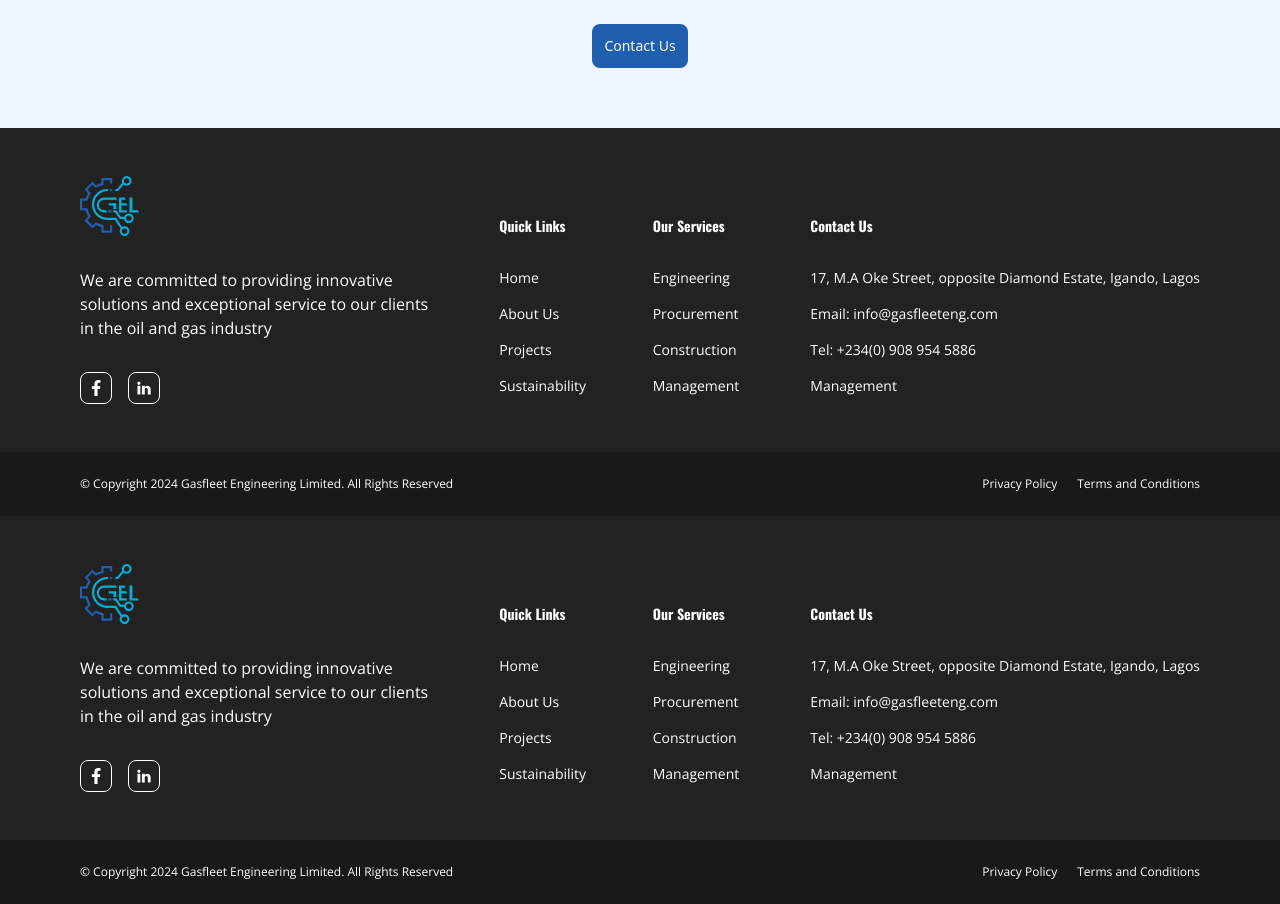
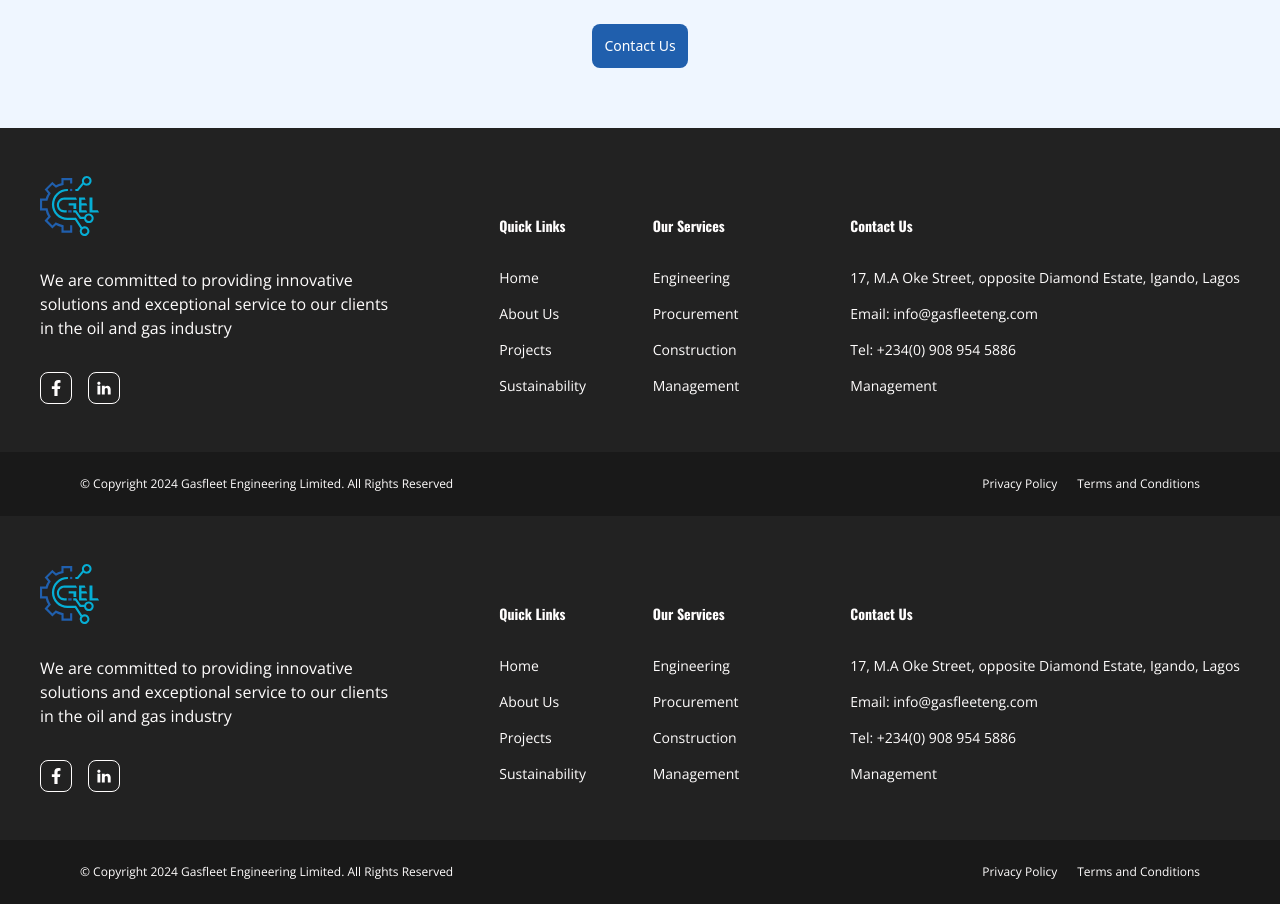
Before and after one commit to paddinghq/gasfleet-website-new, a Nuxt app: page /products in a window 1280 px wide. Shown: the part 1885-2789 px from the top of the page. Built offline with nearby package versions, Linux system fonts and the light colour scheme.

Commit message:
fix: footer

```diff
--- a/components/Footer.vue
+++ b/components/Footer.vue
@@ -2,7 +2,7 @@
   <div>
     <footer class="bg-[#222222]">
       <div
-        class="flex flex-col sm:flex-row justify-between text-[#fffdfd] py-[1rem] px-[2rem] sm:py-[3rem] sm:px-[5rem]"
+        class="flex flex-col sm:flex-row justify-between text-[#fffdfd] py-[1rem] px-[2rem] lg:py-[3rem] lg:px-10"
       >
         <div class="left">
           <svg
@@ -113,7 +113,7 @@
             </NuxtLink>
           </div>
         </div>
-        <div class="flex justify-between mt-10 sm:gap-x-10 w-60">
+        <div class="flex justify-between mt-10 sm:gap-x-10 w-60 mx-4 lg:mx-0">
           <div class="">
             <h3 class="text-sm font-bold">Quick Links</h3>
             <div class="flex flex-col gap-[1rem] font-thin mt-[2rem]">
```
